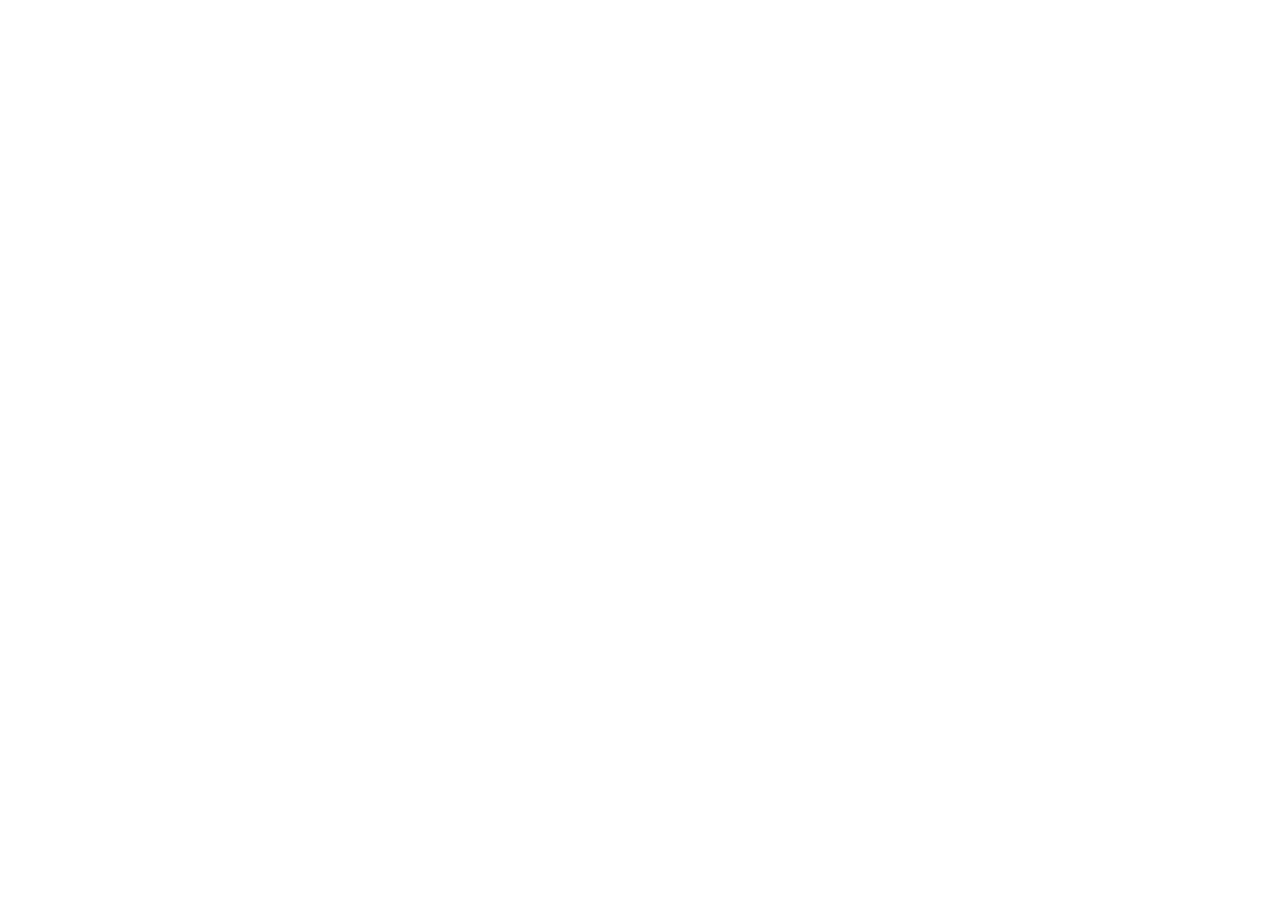
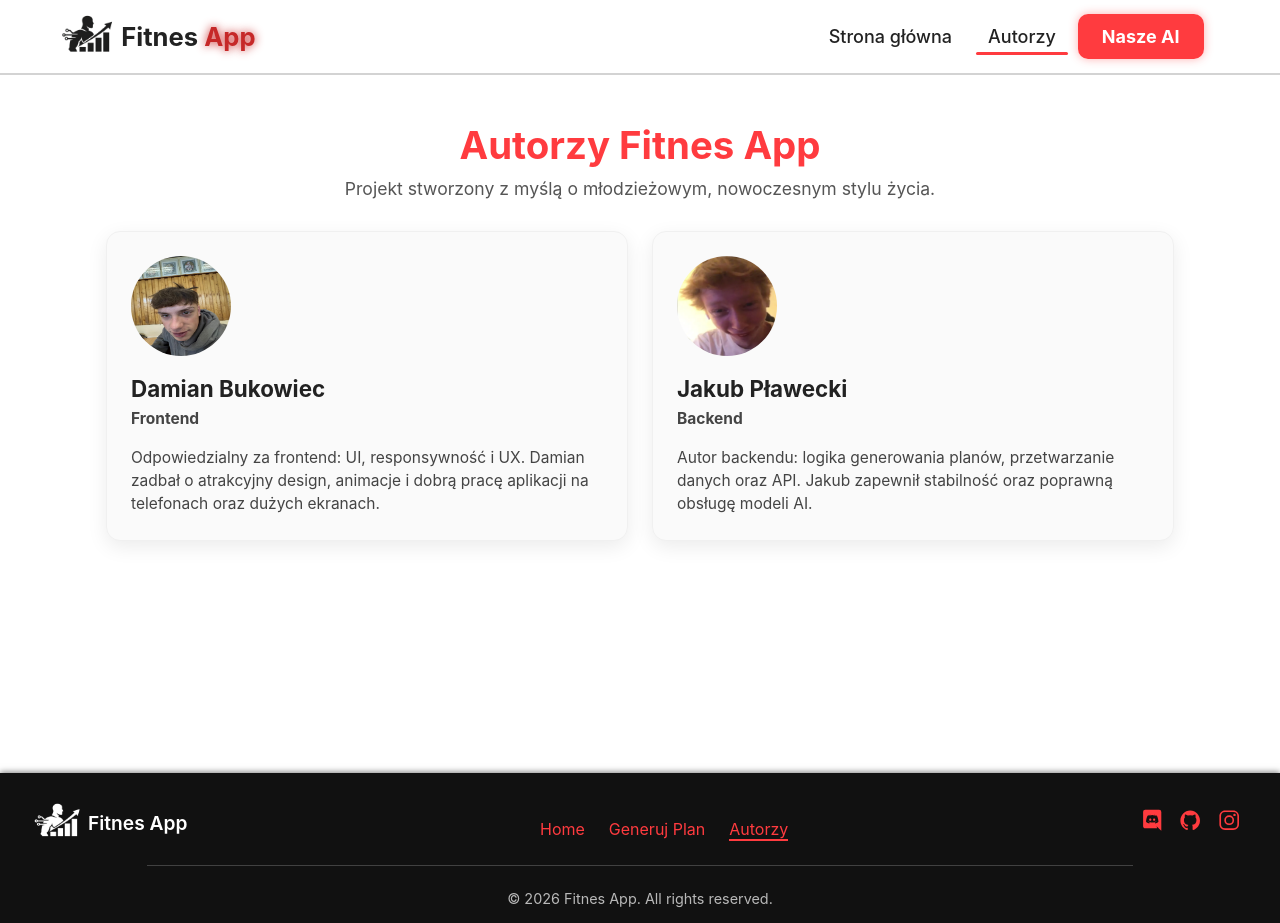
Before and after one commit to Miameekk/fitnesapp, a React (Vite) app in the folder frontend/fitnes-app/: page /autors in a window 1280 px wide. Before the commit this address had no page. Before the commit the page ends 800 px from the top, so only its background shows below. Built offline with nearby package versions, Linux system fonts and the light colour scheme.

Commit message:
zmianka w autors plus blad noapi

```diff
--- a/frontend/fitnes-app/src/App.jsx
+++ b/frontend/fitnes-app/src/App.jsx
@@ -1,10 +1,13 @@
 import { Routes, Route, Outlet } from "react-router-dom";
 import Footer from "./components/footer/footer";
+import Navbar from "./components/navbar/navbar";
 import Home from "./pages/home/home.jsx";
 import Plan from "./pages/ai/plan.jsx";
+import Authors from "./pages/authors/authors.jsx";
 
-const Layout = ({  showFooter = false}) => (
+const Layout = ({ showFooter = false }) => (
   <div className="app">
+    <Navbar />
     <main style={{ paddingTop: "15px", minHeight: "calc(100vh - 70px - 80px)" }}>
       <Outlet />
     </main>
@@ -13,11 +16,12 @@
 );
 
 export default function App() {
-  return(
+  return (
     <Routes>
       <Route element={<Layout showFooter={true} />}>
         <Route path="/" element={<Home />} />
         <Route path="/generate-plan" element={<Plan />} />
+        <Route path="/autors" element={<Authors />} />
       </Route>
     </Routes>
   );
--- a/frontend/fitnes-app/src/components/footer/footer.jsx
+++ b/frontend/fitnes-app/src/components/footer/footer.jsx
@@ -21,9 +21,9 @@
         </div>
 
         <div className="footer__socials">
-          <a href="#" aria-label="Twitter"><ion-icon name="logo-twitter"></ion-icon></a>
-          <a href="#" aria-label="GitHub"><ion-icon name="logo-github"></ion-icon></a>
-          <a href="#" aria-label="LinkedIn"><ion-icon name="logo-linkedin"></ion-icon></a>
+          <a href="https://discord.gg/soonqwe" aria-label="Discord" target="_blank"><ion-icon name="logo-discord"></ion-icon></a>
+          <a href="https://github.com/Miameekk/fitnesapp" target="_blank" aria-label="GitHub"><ion-icon name="logo-github"></ion-icon></a>
+          <a href="https://instagram.com/wstawic co sie chce" aria-label="Instagram" target="_blank"><ion-icon name="logo-instagram"></ion-icon></a>
         </div>
       </div>
 
--- a/frontend/fitnes-app/src/components/navbar/navbar.jsx
+++ b/frontend/fitnes-app/src/components/navbar/navbar.jsx
@@ -1,21 +1,26 @@
 import { NavLink } from "react-router-dom";
 import "./style-navbar.css";
 
-export default function App() {
-  return(
-    <div className="Navbar-container">
+export default function Navbar() {
+  return (
+    <header className="Navbar-container">
       <div className="logo">
         <img src="./logo2.png" alt="logo aplikacji :)" />
         <h1>Fitnes <span>App</span></h1>
       </div>
       <div className="menu">
         <nav>
-                <NavLink to="/" className="link">Home</NavLink>
-                <NavLink to="/autors" className="link">Autors</NavLink>
-                <NavLink to="/autors" className="link">Tools</NavLink>
-                <NavLink to="/generate-plan" className="link-btn">Nasze AI</NavLink>
+          <NavLink to="/" className="link" end>
+            Strona główna
+          </NavLink>
+          <NavLink to="/autors" className="link">
+            Autorzy
+          </NavLink>
+          <NavLink to="/generate-plan" className="link-btn">
+            Nasze AI
+          </NavLink>
         </nav>
       </div>
-    </div>
+    </header>
   );
 }
--- a/frontend/fitnes-app/src/components/navbar/style-navbar.css
+++ b/frontend/fitnes-app/src/components/navbar/style-navbar.css
@@ -1,34 +1,40 @@
-
 .Navbar-container {
   position: sticky;
+  top: 0;
+  z-index: 99;
+  width: 100%;
   display: flex;
   justify-content: space-between;
   align-items: center;
-  padding: 1rem;
+  padding: 1rem 2rem;
   border-bottom: 2px solid rgba(20, 20, 20, 0.185);
+  background: rgba(255, 255, 255, 0.96);
+  backdrop-filter: blur(8px);
 }
 
 .menu {
   display: flex;
   align-items: center;
-  float: right;
-  margin-right: 5%;
+  margin-right: 3%;
 }
 
 .logo {
   display: flex;
   align-items: center;
-  float: left;
-  margin-left: 5%;
+  margin-left: 3%;
 }
+
 .logo img {
-  height: 50px;
-  transform: scale(3);
+  height: 40px;
+  margin-top: 1px;
+  max-width: 40px;
+  transform: scale(2.3);
 }
 
 .logo h1 {
-  font-size: 30px;
-  margin-left: 30px;
+  font-size: 1.6rem;
+  margin-left: 0.8rem;
+  line-height: 1;
 }
 
 .logo h1 span {
@@ -36,76 +42,105 @@
   text-shadow: 0 0 10px var(--buttonborder);
 }
 
-
-
-
-.link {
+.link,
+.link-btn {
   position: relative;
   color: var(--text-primary);
   text-decoration: none;
-  font-size: 20px;
+  font-size: 18px;
   font-weight: 500;
-  margin-right: 4px;
-  padding: 6px 15px;
+  margin-right: 8px;
+  padding: 8px 12px;
   border: 2px solid transparent;
   border-radius: 10px;
-  transition: all 0.3s ease-in-out;
+  transition: all 0.25s ease-in-out;
 }
 
-
 .link:hover,
-.link:active {
-  transform: scale(1.1);
+.link:active,
+.link-btn:hover,
+.link-btn:active {
+  transform: scale(1.05);
 }
 
-
 .link::after {
-  content: "";
+ content: "" ;
  position: absolute;
  bottom: 0;
  left: 0;
  height: 3px;
  width: 100%;
-  background-color: var(--buttonborder);
+ background-color: var(--accent);
  transform: scaleX(0);
  transform-origin: right;
-  transition: transform 0.3s ease-in-out;
+ transition: transform 0.25s ease-in-out;
  border-radius: 2px;
 }
 
-
-.link:hover::after {
+.link:hover::after,
+.link.active::after {
  transform: scaleX(1);
  transform-origin: left;
 }
 
-
-.link.active::after {
-  transform: scaleX(1);
-  transform-origin: right;
-}
-
-
-
 .link-btn {
-  color: var(--text-primary);
-  text-decoration: none;
-  font-size: 20px;
-  font-weight: 500;
-  margin-right: 4px;
-  margin-left: 25px;
-  padding: 6px 15px;
-  border: 2px solid transparent;
-  border-radius: 10px;
-  transition: all 0.3s ease-in-out;
-  display: inline-block;
  background-color: var(--buttonborder);
  border: 2px solid var(--buttonborder);
-  box-shadow: 0 0 10px var(--buttonborder);
+ color: #fff;
+ box-shadow: 0 0 10px rgba(255, 59, 63, 0.4);
 }
 
 .link-btn:hover {
  background-color: var(--buttonbg);
-  border: 2px solid  var(--buttonborder);
-  transform: scale(1.1) rotate(5deg);
+ transform: scale(1.08);
 }
+
+@media (max-width: 900px) {
+ .Navbar-container {
+ flex-wrap: wrap;
+ justify-content: center;
+ padding: 0.75rem 1rem;
+ }
+
+ .logo h1 {
+ font-size: 1.3rem;
+ margin-left: 0.5rem;
+ }
+
+ .menu {
+ width: 100%;
+ justify-content: center;
+ margin-top: 0.6rem;
+ }
+
+ .menu nav {
+ display: flex;
+ flex-wrap: wrap;
+ justify-content: center;
+ gap: 0.45rem;
+ }
+
+ .link,
+ .link-btn {
+ font-size: 14px;
+ margin: 0 3px;
+ padding: 6px 8px;
+ }
+}
+
+@media (min-width: 1400px) {
+ .Navbar-container {
+ padding: 1.2rem 4rem;
+ }
+
+ .logo h1 {
+ font-size: 2rem;
+ }
+
+ .link,
+ .link-btn {
+ font-size: 20px;
+ margin-right: 14px;
+ padding: 10px 18px;
+ }
+}
--- /dev/null
+++ b/frontend/fitnes-app/src/pages/authors/authors.css
@@ -0,0 +1,103 @@
+.authors-page {
+  max-width: 1100px;
+  margin: 0 auto;
+  padding: 2rem 1rem 3rem;
+  color: var(--text-primary);
+}
+
+.authors-hero {
+  text-align: center;
+  margin-bottom: 2rem;
+  animation: fadein 1.5s ease-out forwards;
+}
+
+.authors-hero h1 {
+  font-size: 2.4rem;
+  margin-bottom: 0.6rem;
+  color: var(--accent);
+}
+
+.authors-hero p {
+  font-size: 1.1rem;
+  color: #555;
+  max-width: 720px;
+  margin: 0 auto;
+}
+
+.authors-grid {
+  display: grid;
+  grid-template-columns: repeat(2, minmax(220px, 1fr));
+  gap: 1.5rem;
+}
+
+.author-card {
+  background: var(--card-bg);
+  border-radius: 14px;
+  padding: 1.5rem;
+  box-shadow: 0 6px 20px rgba(0, 0, 0, 0.08);
+  border: 1px solid #f0f0f0;
+  transition: transform 0.25s ease, box-shadow 0.25s ease;
+  animation: fadein 1.5s ease-out forwards;
+}
+
+.author-card:hover {
+  transform: translateY(-4px);
+  box-shadow: 0 10px 24px rgba(0, 0, 0, 0.14);
+}
+
+.author-avatar {
+  width: 100px;
+  height: 100px;
+  border-radius: 50%;
+  background: var(--accent);
+  color: #fff;
+  display: inline-flex;
+  align-items: center;
+  justify-content: center;
+  font-weight: bold;
+  font-size: 1.4rem;
+  margin-bottom: 0.75rem;
+}
+
+.author-card h2 {
+  margin: 0.2rem 0 0.3rem;
+  font-size: 1.4rem;
+}
+
+.role {
+  margin: 0 0 1rem;
+  font-weight: 700;
+  color: var(--buttonborder);
+}
+
+.author-card p {
+  font-size: 0.97rem;
+  line-height: 1.5;
+  color: #444;
+}
+
+@media (max-width: 900px) {
+  .authors-grid {
+    grid-template-columns: 1fr;
+  }
+
+  .authors-hero h1 {
+    font-size: 2rem;
+  }
+
+  .authors-hero p {
+    font-size: 1rem;
+    padding: 0 0.5rem;
+  }
+}
+
+@media (min-width: 1700px) {
+  .authors-page {
+    padding: 3rem 4rem 4rem;
+  }
+
+  .authors-grid {
+    grid-template-columns: repeat(2, minmax(240px, 1fr));
+    gap: 2.4rem;
+  }
+}
--- /dev/null
+++ b/frontend/fitnes-app/src/pages/authors/authors.jsx
@@ -0,0 +1,34 @@
+import "./authors.css";
+
+export default function Authors() {
+  return (
+    <div className="authors-page">
+      <section className="authors-hero">
+        <h1>Autorzy Fitnes App</h1>
+        <p>Projekt stworzony z myślą o młodzieżowym, nowoczesnym stylu życia.</p>
+      </section>
+
+      <section className="authors-grid">
+        <article className="author-card">
+          <img src="/danon.jpg" alt="Danon to ja" className="author-avatar"/>
+          <h2>Damian Bukowiec</h2>
+          <p className="role">Frontend</p>
+          <p>
+            Odpowiedzialny za frontend: UI, responsywność i UX. Damian zadbał o
+            atrakcyjny design, animacje i dobrą pracę aplikacji na telefonach oraz
+            dużych ekranach.
+          </p>
+        </article>
+        <article className="author-card">
+          <img src="/jakup.png" alt="Jakub Pławecki" className="author-avatar"/>
+          <h2>Jakub Pławecki</h2>
+          <p className="role">Backend</p>
+          <p>
+            Autor backendu: logika generowania planów, przetwarzanie danych oraz
+            API. Jakub zapewnił stabilność oraz poprawną obsługę modeli AI.
+          </p>
+        </article>
+      </section>
+    </div>
+  );
+}
--- a/frontend/fitnes-app/src/pages/home/home.jsx
+++ b/frontend/fitnes-app/src/pages/home/home.jsx
@@ -75,7 +75,7 @@
           <ion-icon name="restaurant-outline" className="icon" />
           <h2>Porady żywieniowe</h2>
           <p>Zdrowe przepisy i wskazówki.</p>
-          <span className="coming-soon">Coming soon</span>
+          <NavLink to="/generate-plan" className="link-btn">Rozpocznij</NavLink>
         </div>
         <div className="feature">
           <ion-icon name="analytics-outline" className="icon" />
@@ -98,7 +98,12 @@
             cele treningowe. Niezależnie od poziomu zaawansowania, znajdziesz tu
             inspirację i wsparcie. Trenerzy i społeczność wspierają każdy krok.
           </p>
-          <NavLink to="/generate-plan" className="about-button">Zacznij już teraz!</NavLink>
+          <div className="about-actions">
+            <NavLink to="/generate-plan" className="about-button">Zacznij już teraz!</NavLink>
+            <NavLink to="/autors" className="about-button" style={{ marginLeft: '10px', backgroundColor: 'transparent', border: '2px solid var(--accent)', color: 'var(--accent)', textDecoration: 'none', display: 'inline-block' }}>
+              Poznaj autorów
+            </NavLink>
+          </div>
         </div>
         <div className="about-image">
           <img src="/trener.png" alt="Trener" />
```
Also changed, not shown: frontend/fitnes-app/src/pages/ai/plan.css (+45 -3 lines), frontend/fitnes-app/src/pages/ai/plan.jsx (+20 -13 lines), frontend/fitnes-app/src/pages/home/home.css (+33 -7 lines), frontend/fitnes-app/public/danon.jpg (added), frontend/fitnes-app/public/jakup.png (added). Lines whose indentation alone changed are shown as unchanged.
